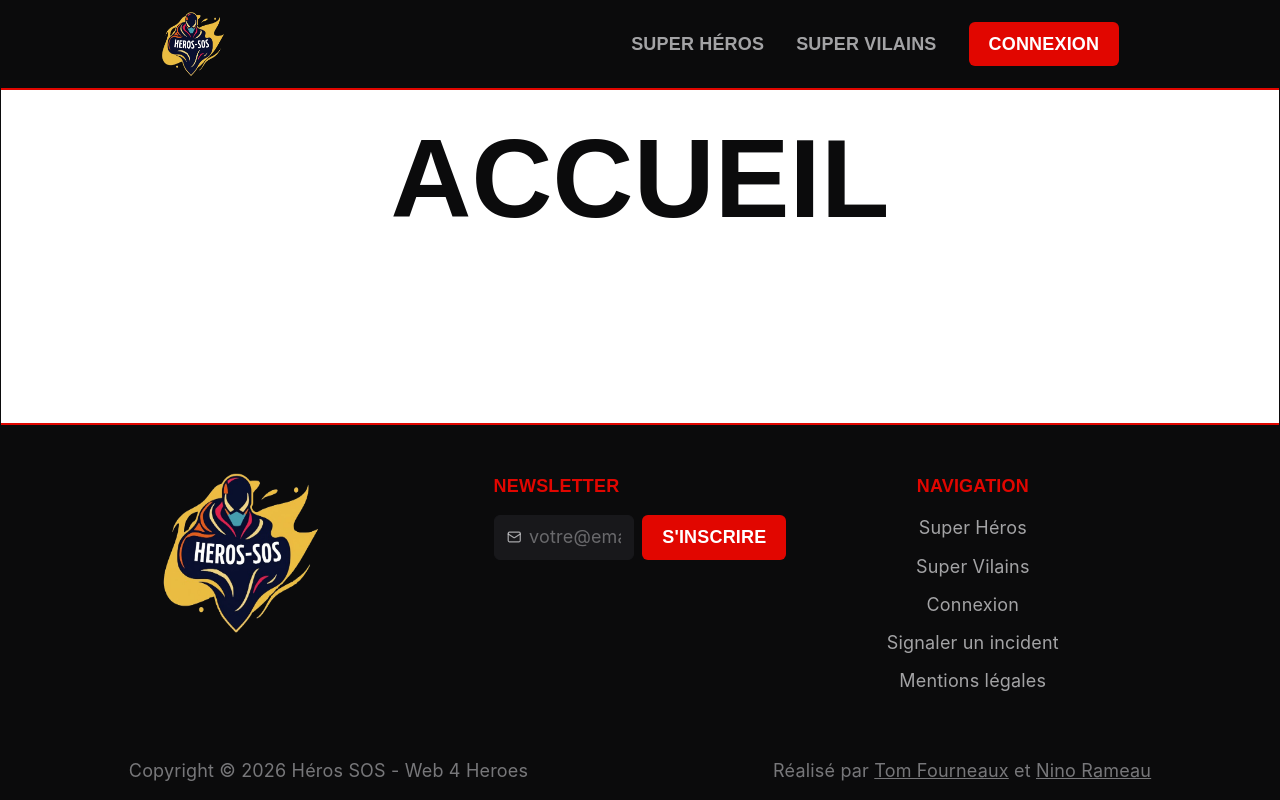
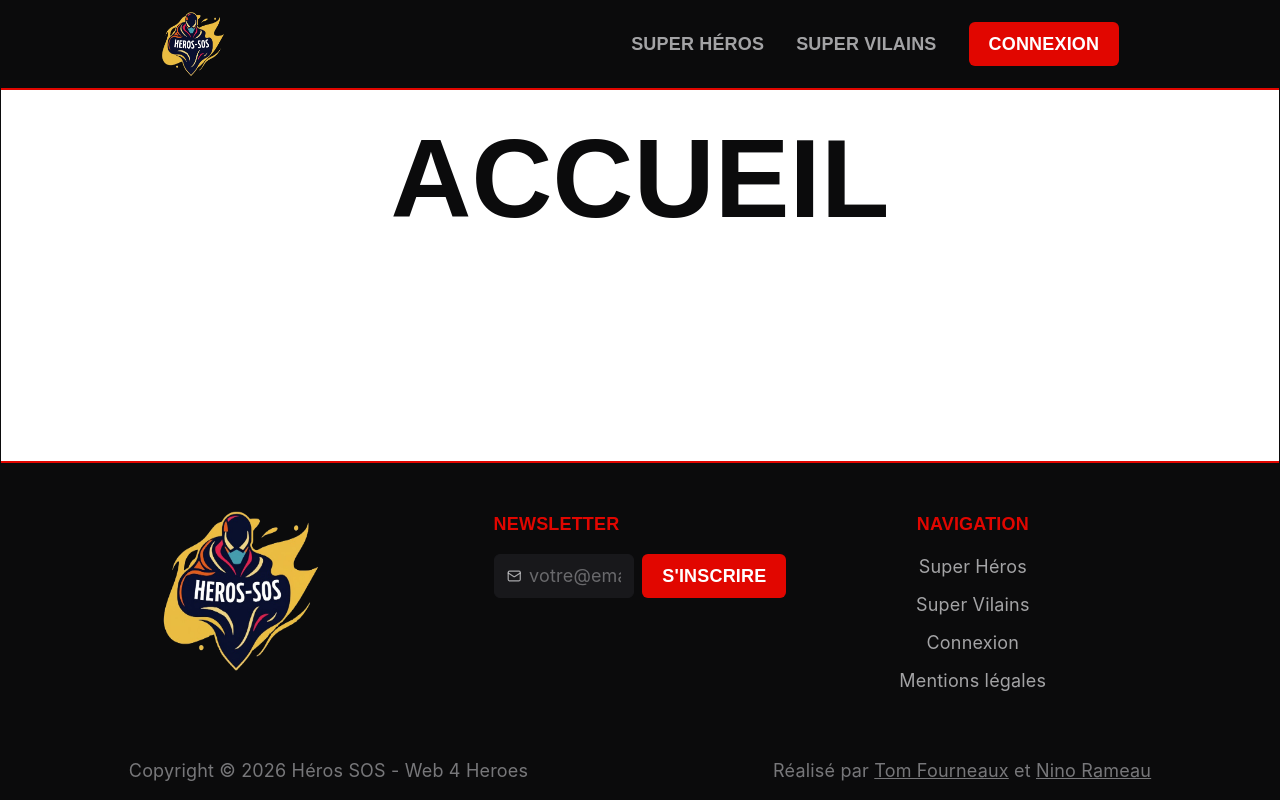
Before and after one commit to tomfrx12/Hero-SOS, a React (Vite) app: page / in a window 1280 px wide. Built offline with nearby package versions, Linux system fonts and the light colour scheme; no server answers; a web font is replaced by a local one.

Commit message:
feat: afficher Connexion ou Signaler un incident dans le footer selon la session

```diff
--- a/src/composants/Footer.tsx
+++ b/src/composants/Footer.tsx
@@ -1,7 +1,10 @@
 import { Link } from "react-router"
 import { Mail } from "lucide-react"
+import { useSession } from "../contexte/session"
 
 export default function Footer() {
+    const { utilisateur, chargement } = useSession()
+
     return (
         <footer className="mt-auto border-t-2 border-rouge-alerte bg-noir text-white">
             <div className="mx-auto grid max-w-[80%] gap-10 px-4 py-12 text-left md:grid-cols-3 md:px-8">
@@ -28,8 +31,12 @@ export default function Footer() {
                     <span className="mb-1 font-display font-bold uppercase text-rouge-alerte">Navigation</span>
                     <Link to="/super-heros" className="text-gris-trait/70 transition-colors hover:text-white">Super Héros</Link>
                     <Link to="/super-vilains" className="text-gris-trait/70 transition-colors hover:text-white">Super Vilains</Link>
-                    <Link to="/connexion" className="text-gris-trait/70 transition-colors hover:text-white">Connexion</Link>
-                    <Link to="/profil/signaler-incidents" className="text-gris-trait/70 transition-colors hover:text-white">Signaler un incident</Link>
+                    {!chargement && utilisateur && (
+                        <Link to="/profil/signaler-incidents" className="text-gris-trait/70 transition-colors hover:text-white">Signaler un incident</Link>
+                    )}
+                    {!chargement && !utilisateur && (
+                        <Link to="/connexion" className="text-gris-trait/70 transition-colors hover:text-white">Connexion</Link>
+                    )}
                     <Link to="/mentions-legales" className="text-gris-trait/70 transition-colors hover:text-white">Mentions légales</Link>
                 </nav>
             </div>
```
